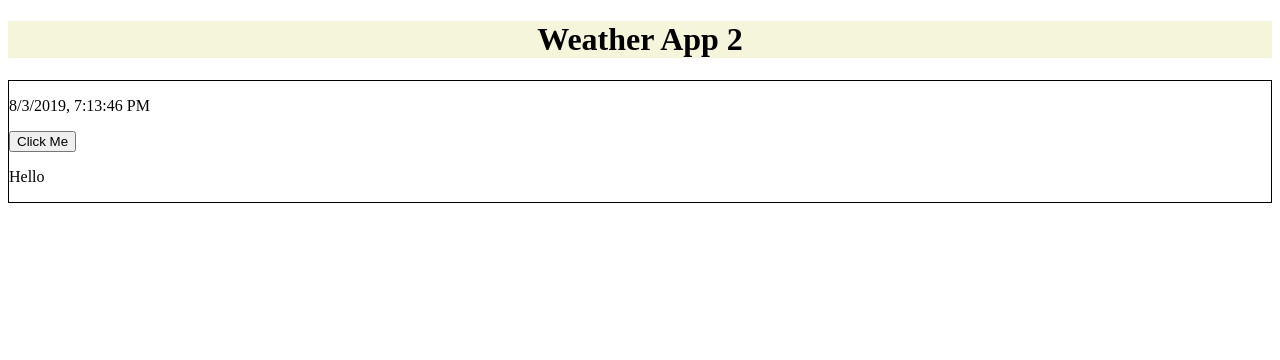
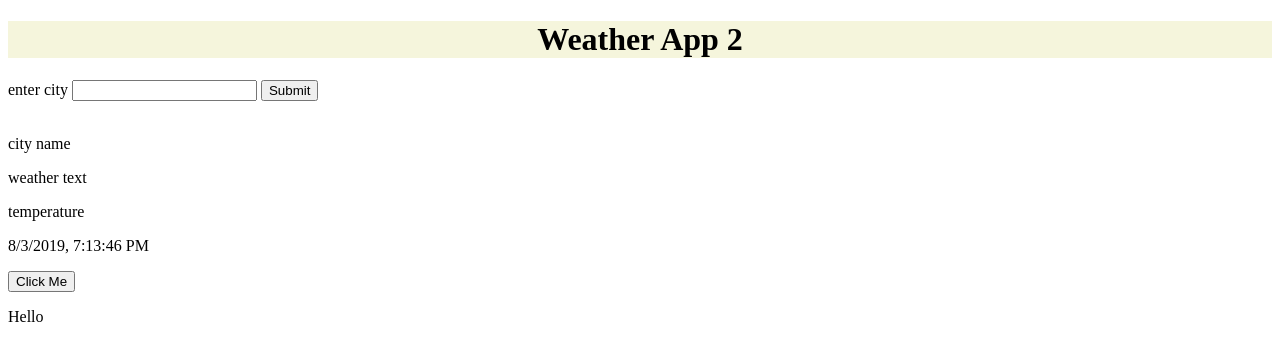
Before and after one commit to mohammadkharma/DOM, a plain HTML site: page projects/weather_app_2/index.html in a window 1280 px wide. Drawn offline with Linux system fonts and the light colour scheme.

Commit message:
added to html

```diff
--- a/projects/weather_app_2/index.html
+++ b/projects/weather_app_2/index.html
@@ -10,15 +10,40 @@
 </head>
 
 <body>
+
     <h1>Weather App 2</h1>
 
-    <div class="container">
+    <form action="">
+        <label for="city">enter city</label>
+        <input type="text" name="city" id="city">
+        <input type="submit" name="submit" id="submit">
+    </form>
 
-        <p id="text"></p>
+    <div class="media">
+        <img src="" id="dayOrNight">
+        <img src="" class="icon">
+    </div>
 
-        <button id="toggleBtn">Click Me</button>
+    <div class="details-box">
 
-        <p id="toggleText">Hello</p>
+        <p id="cityName">city name</p>
+        <p id="weatherText">weather text</p>
+        <p class="temp">temperature</p>
+
+        <div class="date-box">
+            <p id="text"></p>
+        </div>
+
+        <div class="toggle-box">
+            <button id="toggleBtn">Click Me</button>
+            <p id="toggleText">Hello</p>
+        </div>
+
+    </div>
+
+
+
+
 
     </div>
 
--- a/projects/weather_app_2/scripts/main.js
+++ b/projects/weather_app_2/scripts/main.js
@@ -18,6 +18,13 @@ const updateCity = async city => {
 
 // --------------------------------------------------------------------- //
 
+const updateUI = data => {
+
+}
+
+// --------------------------------------------------------------------- //
+
+
 const date = document.querySelector('#text');
 getDate(date);
 
@@ -28,3 +35,5 @@ toggleBtn.addEventListener('click', e => {
     e.preventDefault();
     toggle(toggleText);
 });
+
+// --------------------------------------------------------------------- //
```
